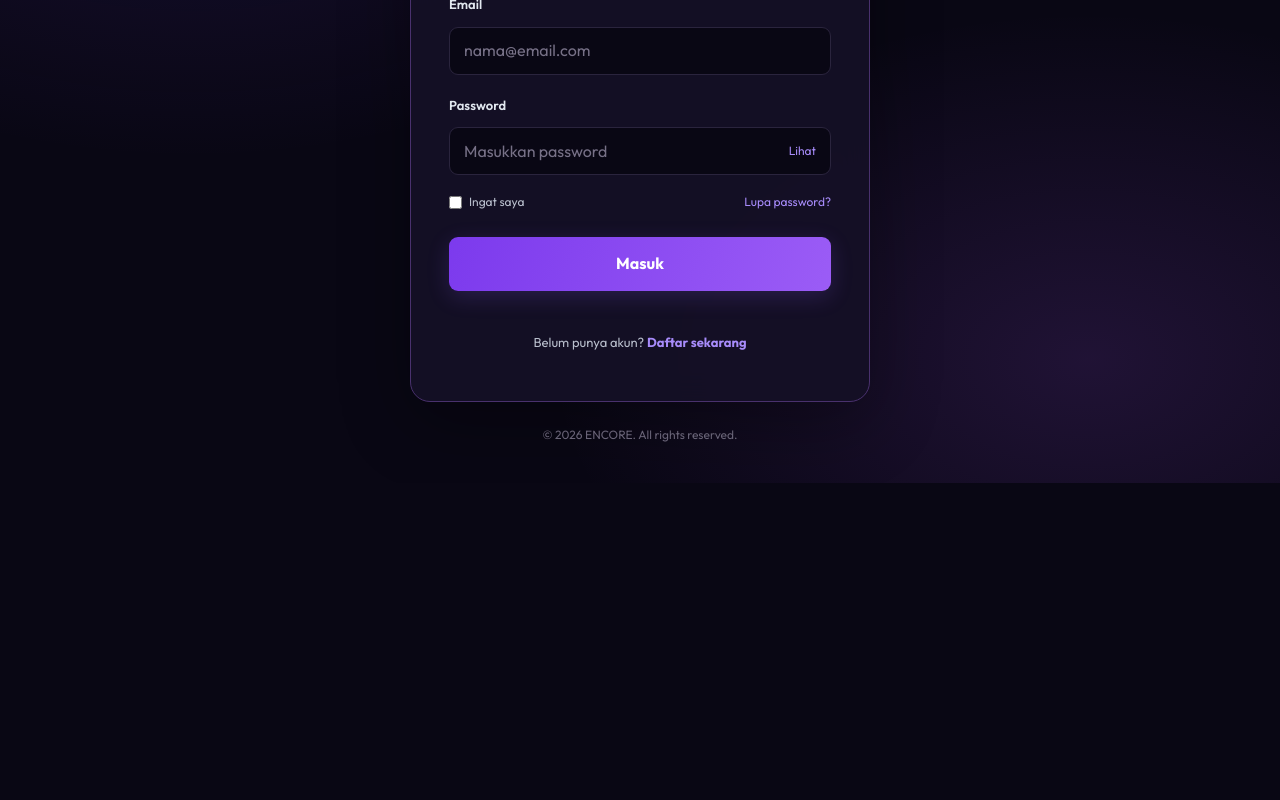
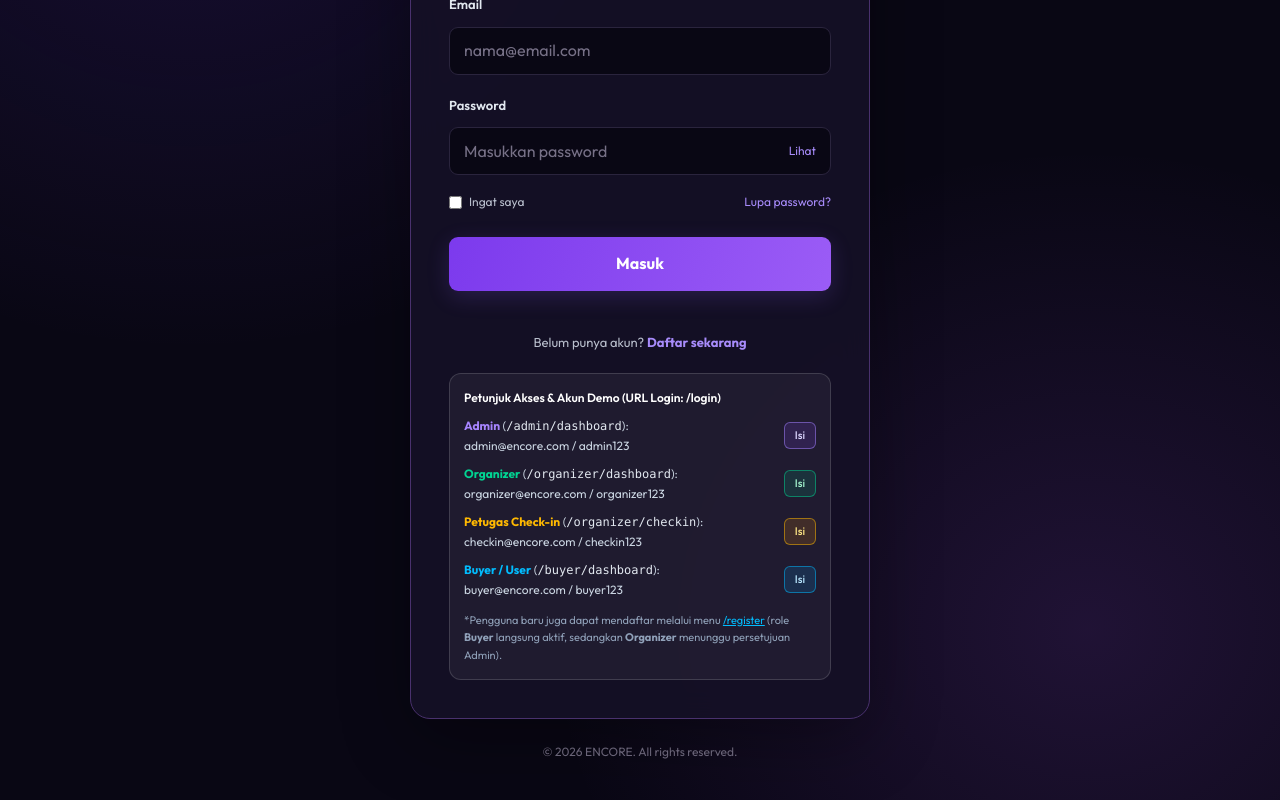
Before and after one commit to FauziRamdhaniUsman/ENCORE, a Next.js app: page /login in a window 1280 px wide. Shown: the part 342-1142 px from the top of the page. Before the commit the page ends 825 px from the top, so only its background shows below. Built offline with nearby package versions, Linux system fonts and the light colour scheme; no server answers.

Commit message:
Menambahkan petunjuk role dan akun demo pada halaman login

```diff
--- a/src/app/login/page.js
+++ b/src/app/login/page.js
@@ -33,6 +33,12 @@ export default function LoginPage() {
     }
 
     return null;
+  };
+
+  const handleFillDemo = (demoEmail, demoPass) => {
+    setError("");
+    setEmail(demoEmail);
+    setPassword(demoPass);
   };
 
   const handleLogin = async (e) => {
@@ -235,7 +241,91 @@ export default function LoginPage() {
             Daftar sekarang
           </Link>
         </p>
-      </div>
+
+        {/* PETUNJUK ROLE & KREDENSIAL DEMO */}
+      <div className="mt-5 rounded-xl border border-white/15 bg-white/5 p-3.5 text-xs leading-relaxed text-slate-300">
+        <p className="mb-2 font-semibold text-white">
+          Petunjuk Akses & Akun Demo (URL Login: /login)
+        </p>
+
+        <div className="flex flex-col gap-2">
+          <div className="flex items-center justify-between gap-2">
+            <span>
+              <strong className="text-violet-400">Admin</strong>{" "}
+              (<code className="text-slate-200">/admin/dashboard</code>):
+              <br />
+              admin@encore.com / admin123
+            </span>
+            <button
+              type="button"
+              onClick={() => handleFillDemo("admin@encore.com", "admin123")}
+              className="cursor-pointer rounded-md border border-violet-400/50 bg-violet-500/15 px-2.5 py-1 text-[11px] font-medium text-violet-200 transition hover:bg-violet-500/25"
+            >
+              Isi
+            </button>
+          </div>
+
+          <div className="flex items-center justify-between gap-2">
+            <span>
+              <strong className="text-emerald-400">Organizer</strong>{" "}
+              (<code className="text-slate-200">/organizer/dashboard</code>):
+              <br />
+              organizer@encore.com / organizer123
+            </span>
+            <button
+              type="button"
+              onClick={() =>
+                handleFillDemo("organizer@encore.com", "organizer123")
+              }
+              className="cursor-pointer rounded-md border border-emerald-400/50 bg-emerald-500/15 px-2.5 py-1 text-[11px] font-medium text-emerald-200 transition hover:bg-emerald-500/25"
+            >
+              Isi
+            </button>
+          </div>
+
+          <div className="flex items-center justify-between gap-2">
+            <span>
+              <strong className="text-amber-400">Petugas Check-in</strong>{" "}
+              (<code className="text-slate-200">/organizer/checkin</code>):
+              <br />
+              checkin@encore.com / checkin123
+            </span>
+            <button
+              type="button"
+              onClick={() => handleFillDemo("checkin@encore.com", "checkin123")}
+              className="cursor-pointer rounded-md border border-amber-400/50 bg-amber-500/15 px-2.5 py-1 text-[11px] font-medium text-amber-200 transition hover:bg-amber-500/25"
+            >
+              Isi
+            </button>
+          </div>
+
+          <div className="flex items-center justify-between gap-2">
+            <span>
+              <strong className="text-sky-400">Buyer / User</strong>{" "}
+              (<code className="text-slate-200">/buyer/dashboard</code>):
+              <br />
+              buyer@encore.com / buyer123
+            </span>
+            <button
+              type="button"
+              onClick={() => handleFillDemo("buyer@encore.com", "buyer123")}
+              className="cursor-pointer rounded-md border border-sky-400/50 bg-sky-500/15 px-2.5 py-1 text-[11px] font-medium text-sky-200 transition hover:bg-sky-500/25"
+            >
+              Isi
+            </button>
+          </div>
+
+          <p className="mt-1 text-[11px] text-slate-400">
+            *Pengguna baru juga dapat mendaftar melalui menu{" "}
+            <Link href="/register" className="text-sky-400 underline hover:text-sky-300">
+              /register
+            </Link>{" "}
+            (role <strong>Buyer</strong> langsung aktif, sedangkan{" "}
+            <strong>Organizer</strong> menunggu persetujuan Admin).
+              </p>
+            </div>
+          </div>
+        </div>
 
       <p className={auth.footer}>© 2026 ENCORE. All rights reserved.</p>
     </main>
```
